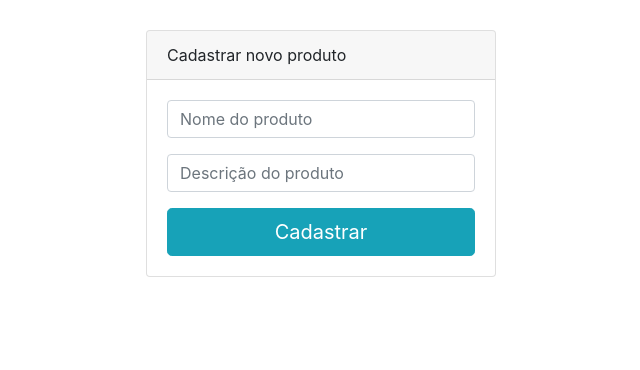
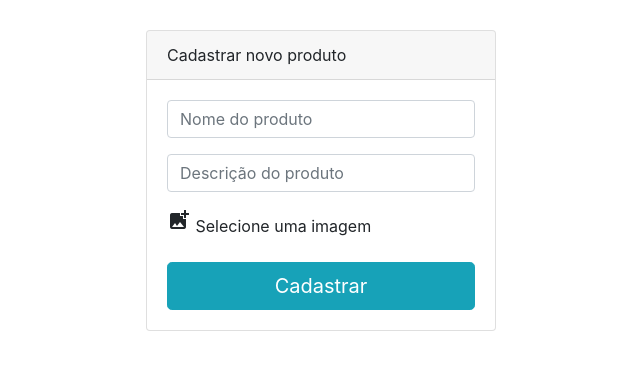
Before and after one commit to guilherme395/WEB-I3, a PHP site: page /cadastro_produto.php in a window 1280 px wide. Shown: the part 56-426 px from the top of the page, without its empty margins (319-959 px from the left). Run offline with PHP 8.4, Linux system fonts and the light colour scheme.

Commit message:
Melhora na tela de cadastro de produto

```diff
--- a/cadastro_produto.php
+++ b/cadastro_produto.php
@@ -8,6 +8,11 @@
   <meta name="viewport" content="width=device-width, initial-scale=1.0">
 
   <link rel="stylesheet" href="https://maxcdn.bootstrapcdn.com/bootstrap/4.0.0/css/bootstrap.min.css" integrity="sha384-Gn5384xqQ1aoWXA+058RXPxPg6fy4IWvTNh0E263XmFcJlSAwiGgFAW/dAiS6JXm" crossorigin="anonymous">
+
+  <link rel="stylesheet" type="text/css" href="cdt.css">
+
+  <link href="https://fonts.googleapis.com/icon?family=Material+Icons"
+      rel="stylesheet">
 
     <style>
       .card-login {
@@ -57,6 +62,17 @@
                 <div class="form-group">
                   <input name="descricao" type="text" class="form-control" placeholder="Descrição do produto">
                 </div>
+                <div class="form-group">
+                  <input type="file" id="file"  accept="image/*" class="form-control" >
+                  <label for="file">
+                  <span  class="material-icons">
+                  add_photo_alternate
+                  </span>
+                  <span style="width: 10px;">
+                   Selecione uma imagem
+                  </span>
+                  </label>
+                </div>
                 <button name="submit" id="submit" class="btn btn-lg btn-info btn-block" type="submit">Cadastrar</button>
               </form>
             </div>
--- /dev/null
+++ b/cdt.css
@@ -0,0 +1,3 @@
+input[type="file"]{
+    display: none;
+}
--- a/conexao.php
+++ b/conexao.php
@@ -1,6 +1,6 @@
 <?php
 
-$HOST = '127.0.0.1';
+$HOST = 'localhost';
 $USUARIO = 'root';
 $SENHA = 'root';
 $DB = 'login';
--- a/index.php
+++ b/index.php
@@ -2,10 +2,10 @@
 <html lang="pt-br">
 <head>
     <meta charset="UTF-8">
+    <meta http-equiv="X-UA-Compatible" content="IE=edge">
     <meta name="viewport" content="width=device-width, initial-scale=1.0">
-    <script src="https://kit.fontawesome.com/1ab94d0eba.js" crossorigin="anonymous"></script>
-    <title>Login Form</title>
-    <link rel="stylesheet" href="CSS/style.css">
+    <title>Login | Loja Virtual I3</title>
+    <link rel="stylesheet" href="style.css">
 </head>
 <body  style="background: #c1c1c1;">
     <main class="container">
```
